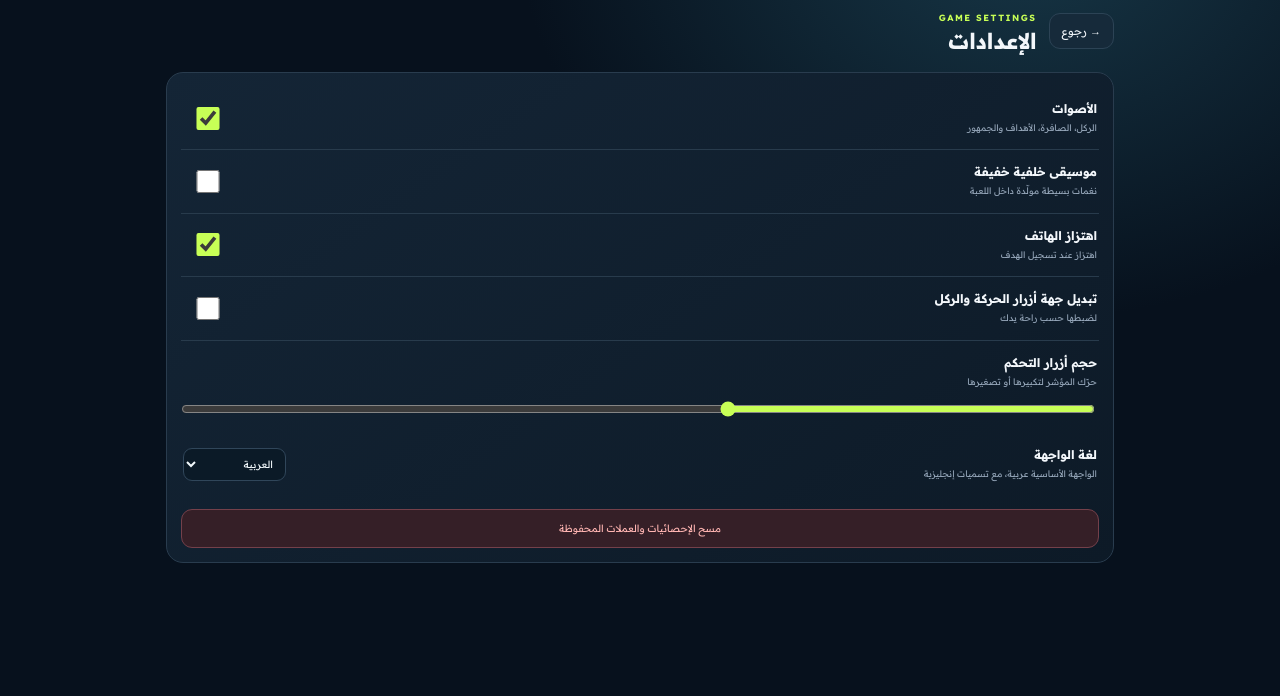
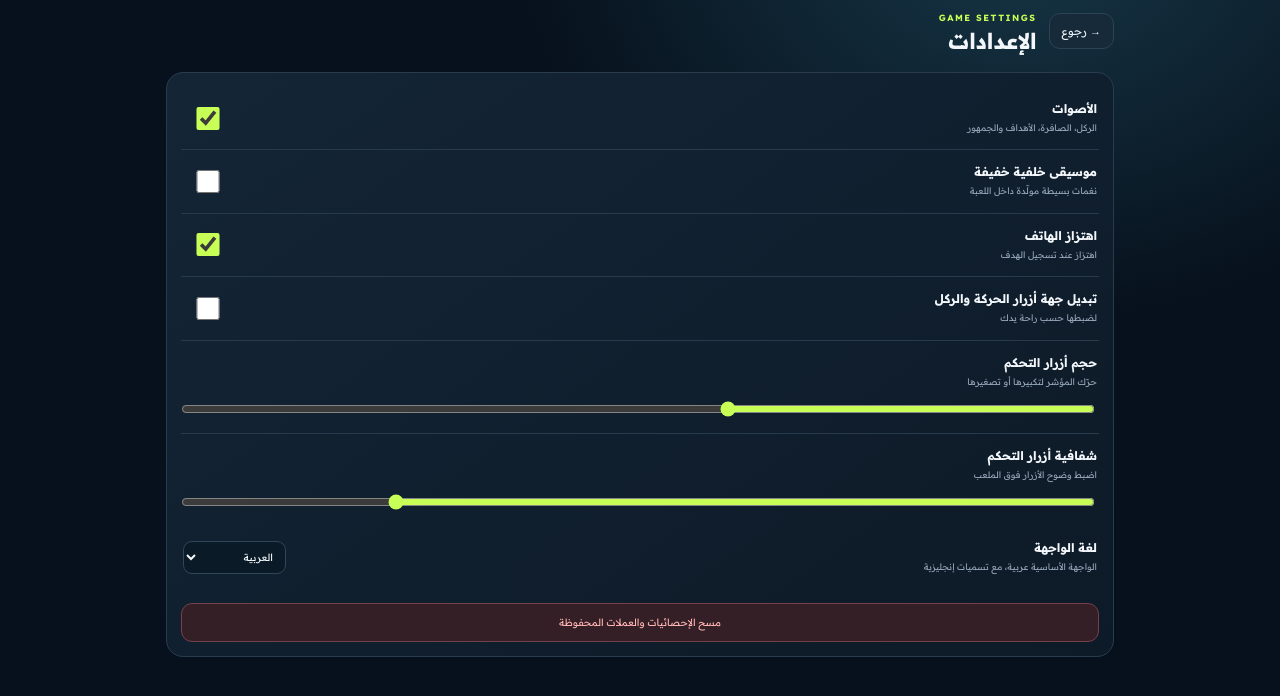
Before and after one commit to amajd9323-sketch/Football2027, a website built with Vite: page index.html in a window 1280 px wide. Both pictures are taken after a click on the button "الإعدادات". Shown: the part 76-772 px from the top of the page. Built offline with nearby package versions, Linux system fonts and the light colour scheme.

Commit message:
Add control opacity setting and physics debug panel

```diff
--- a/index.html
+++ b/index.html
@@ -90,6 +90,7 @@
     <label class="setting-row"><span><b>اهتزاز الهاتف</b><small>اهتزاز عند تسجيل الهدف</small></span><input id="vibrateToggle" type="checkbox" checked></label>
     <label class="setting-row"><span><b>تبديل جهة أزرار الحركة والركل</b><small>لضبطها حسب راحة يدك</small></span><input id="swapToggle" type="checkbox"></label>
     <div class="setting-row scale-setting"><span><b>حجم أزرار التحكم</b><small>حرّك المؤشر لتكبيرها أو تصغيرها</small></span><input id="controlScale" type="range" min="80" max="130" value="100"></div>
+    <div class="setting-row scale-setting"><span><b>شفافية أزرار التحكم</b><small>اضبط وضوح الأزرار فوق الملعب</small></span><input id="controlOpacity" type="range" min="35" max="100" value="85"></div>
     <label class="setting-row"><span><b>لغة الواجهة</b><small>الواجهة الأساسية عربية، مع تسميات إنجليزية</small></span><select id="languageSelect"><option value="ar">العربية</option><option value="en">English labels</option></select></label>
     <button id="clearDataBtn" class="danger-button">مسح الإحصائيات والعملات المحفوظة</button>
   </section>
@@ -108,6 +109,13 @@
     <div id="eventOverlay" class="event-overlay" hidden></div>
     <div id="pauseOverlay" class="overlay-card" hidden><b>إيقاف مؤقت</b><button id="resumeBtn" class="btn-primary">متابعة المباراة</button><button id="quitPausedBtn" class="btn-secondary">الخروج للقائمة</button></div>
     <div id="goldenOverlay" class="golden-overlay" hidden><b>⚡ الهدف الذهبي</b><small>أول هدف يحسم المباراة!</small></div>
+    <section id="debugPanel" class="debug-panel" hidden aria-label="Debug physics panel">
+      <div class="debug-header"><b>DEBUG / F2</b><span>FPS <strong id="debugFps">60</strong></span></div>
+      <label>Gravity <output id="debugGravityValue">2600</output><input id="debugGravity" type="range" min="1000" max="4000" step="100" value="2600"></label>
+      <label>Ball gravity <output id="debugBallGravityValue">1400</output><input id="debugBallGravity" type="range" min="600" max="2400" step="50" value="1400"></label>
+      <label>Run speed <output id="debugSpeedValue">380</output><input id="debugSpeed" type="range" min="200" max="600" step="10" value="380"></label>
+      <label>Kick force <output id="debugKickValue">1000</output><input id="debugKickForce" type="range" min="500" max="1500" step="25" value="1000"></label>
+    </section>
   </div>
   <div id="gameControls" class="game-controls"></div>
   <div class="control-hint"><span id="controlHelp">◀ ▶ حركة • ⬆ قفز • 👟 ركل</span><span id="chargeHelp">القوى تُشحن خلال اللعب</span></div>
```
